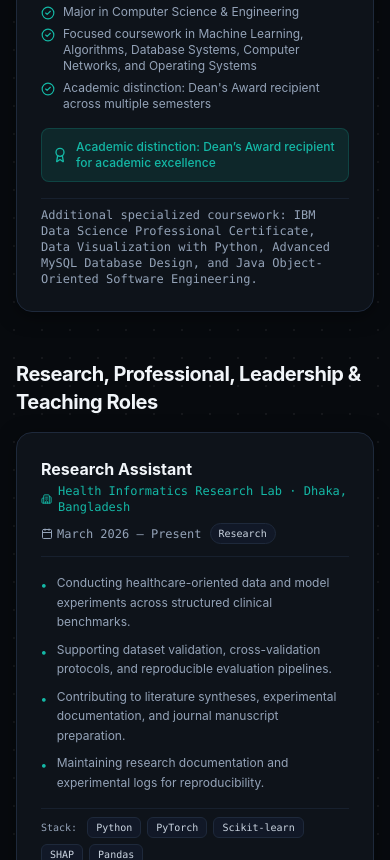
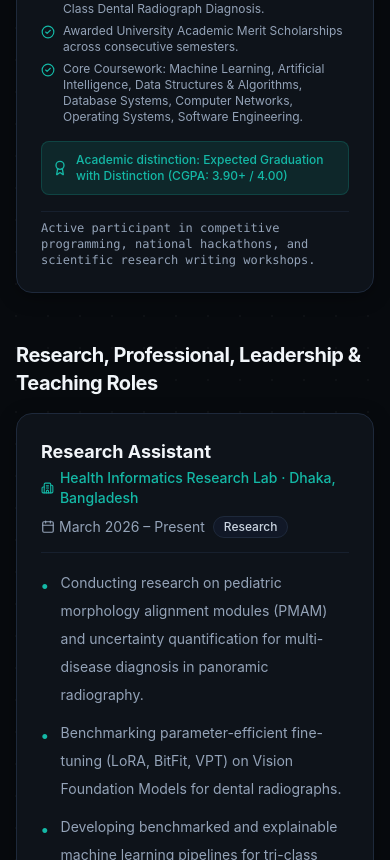
Before and after one commit to anushka06onu/portfolio-site, a Next.js app: page /about in a window 390 px wide. Shown: the part 1140-2000 px from the top of the page. Built offline with nearby package versions, Linux system fonts and the light colour scheme.

Commit message:
style: overhaul typography scale, remove visual clutter, and compress homepage information density

```diff
--- a/src/app/globals.css
+++ b/src/app/globals.css
@@ -1,14 +1,14 @@
 @import "tailwindcss";
 @custom-variant dark (&:is(.dark *));
 
-/* Radiant Scientific & Engineering Design System */
+/* Readable Scientific & Engineering Design System */
 :root {
   --bg-color: #F8FAFC;
   --surface: #FFFFFF;
   --surface-subtle: #F1F5F9;
   --surface-elevated: #FFFFFF;
   --text-main: #0F172A;
-  --text-muted: #64748B;
+  --text-muted: #475569;
   --border-color: #E2E8F0;
   --border-subtle: #EDF2F7;
 
@@ -23,8 +23,8 @@
   --badge-text: #334155;
   --badge-border: #CBD5E1;
 
-  --card-glow: rgba(13, 148, 136, 0.05);
-  --hero-glow: radial-gradient(circle at 50% 0%, rgba(13, 148, 136, 0.08) 0%, transparent 60%);
+  --card-glow: rgba(13, 148, 136, 0.04);
+  --hero-glow: radial-gradient(circle at 50% 0%, rgba(13, 148, 136, 0.06) 0%, transparent 60%);
 }
 
 :root[class~="dark"] {
@@ -48,14 +48,16 @@
   --badge-text: #CBD5E1;
   --badge-border: #1E293B;
 
-  --card-glow: rgba(20, 184, 166, 0.08);
-  --hero-glow: radial-gradient(circle at 50% -10%, rgba(20, 184, 166, 0.15) 0%, rgba(37, 99, 235, 0.08) 40%, transparent 70%);
+  --card-glow: rgba(20, 184, 166, 0.06);
+  --hero-glow: radial-gradient(circle at 50% -10%, rgba(20, 184, 166, 0.12) 0%, rgba(37, 99, 235, 0.06) 40%, transparent 70%);
 }
 
 body {
   background-color: var(--bg-color);
   color: var(--text-main);
   font-family: -apple-system, BlinkMacSystemFont, "Segoe UI", Roboto, "Helvetica Neue", Arial, sans-serif;
+  font-size: 16px;
+  line-height: 1.6;
   -webkit-font-smoothing: antialiased;
   -moz-osx-font-smoothing: grayscale;
 }
@@ -65,16 +67,16 @@ body {
   background: var(--hero-glow);
 }
 
-/* Precision Technical Dot Grid */
+/* Subtle, Calm Technical Dot Grid */
 .bg-tech-grid {
-  background-size: 28px 28px;
+  background-size: 32px 32px;
   background-image:
-    radial-gradient(circle, rgba(0, 0, 0, 0.06) 1px, transparent 1px);
+    radial-gradient(circle, rgba(0, 0, 0, 0.025) 1px, transparent 1px);
 }
 
 :root[class~="dark"] .bg-tech-grid {
   background-image:
-    radial-gradient(circle, rgba(255, 255, 255, 0.06) 1px, transparent 1px);
+    radial-gradient(circle, rgba(255, 255, 255, 0.03) 1px, transparent 1px);
 }
 
 /* Skip link */
@@ -101,27 +103,27 @@ body {
   outline-offset: 2px;
 }
 
-/* Radiant Glass Card */
+/* Clean Editorial Card */
 .editorial-card {
   position: relative;
   background-color: var(--surface);
   border: 1px solid var(--border-color);
   border-radius: 16px;
-  transition: all 0.25s cubic-bezier(0.16, 1, 0.3, 1);
-  box-shadow: 0 1px 3px rgba(0, 0, 0, 0.03);
+  transition: all 0.2s cubic-bezier(0.16, 1, 0.3, 1);
+  box-shadow: 0 1px 3px rgba(0, 0, 0, 0.02);
 }
 
 :root[class~="dark"] .editorial-card {
-  box-shadow: 0 4px 20px -2px rgba(0, 0, 0, 0.5);
+  box-shadow: 0 4px 20px -2px rgba(0, 0, 0, 0.4);
 }
 
 .editorial-card:hover {
-  border-color: rgba(20, 184, 166, 0.4);
+  border-color: rgba(20, 184, 166, 0.35);
   transform: translateY(-2px);
-  box-shadow: 0 12px 30px -4px var(--card-glow);
+  box-shadow: 0 12px 28px -4px var(--card-glow);
 }
 
-/* Top Accent Line for Cards */
+/* Top Accent Line for Featured Cards Only */
 .editorial-card-accent {
   position: relative;
   overflow: hidden;
--- a/src/components/ExperienceItem.tsx
+++ b/src/components/ExperienceItem.tsx
@@ -1,50 +1,51 @@
 import { ExperienceRole } from "../content/types";
-import { Briefcase, Building2, Calendar } from "lucide-react";
+import { Building2, Calendar } from "lucide-react";
 
 interface ExperienceItemProps {
   role: ExperienceRole;
+  showTech?: boolean;
 }
 
-export default function ExperienceItem({ role }: ExperienceItemProps) {
+export default function ExperienceItem({ role, showTech = false }: ExperienceItemProps) {
   return (
-    <div className="editorial-card p-6 space-y-4">
-      <div className="flex flex-col sm:flex-row sm:items-baseline justify-between gap-1 border-b border-[var(--border-subtle)] pb-3">
+    <div className="editorial-card p-6 sm:p-7 space-y-4">
+      <div className="flex flex-col sm:flex-row sm:items-baseline justify-between gap-1 border-b border-[var(--border-subtle)] pb-3.5">
         <div>
-          <h4 className="text-base sm:text-lg font-bold text-[var(--text-main)]">
+          <h4 className="text-lg sm:text-xl font-bold text-[var(--text-main)]">
             {role.title}
           </h4>
-          <p className="text-xs sm:text-sm font-mono text-[var(--primary-accent)] font-medium flex items-center gap-1.5 mt-0.5">
-            <Building2 className="w-3.5 h-3.5" />
+          <p className="text-sm font-medium text-[var(--primary-accent)] flex items-center gap-1.5 mt-0.5">
+            <Building2 className="w-4 h-4" />
             <span>{role.organization} · {role.location}</span>
           </p>
         </div>
         <div className="flex items-center gap-2 mt-1 sm:mt-0">
-          <span className="mono-tag text-xs text-[var(--text-muted)] font-medium flex items-center gap-1">
-            <Calendar className="w-3 h-3 text-[var(--text-muted)]" />
+          <span className="text-sm text-[var(--text-muted)] flex items-center gap-1">
+            <Calendar className="w-3.5 h-3.5 text-[var(--text-muted)]" />
             {role.period}
           </span>
-          <span className="mono-tag text-[10px] px-2 py-0.5 rounded-full bg-[var(--badge-bg)] text-[var(--badge-text)] border border-[var(--badge-border)] font-medium">
+          <span className="text-xs px-2.5 py-0.5 rounded-full bg-[var(--badge-bg)] text-[var(--badge-text)] border border-[var(--badge-border)] font-medium">
             {role.type}
           </span>
         </div>
       </div>
 
-      <ul className="space-y-2">
-        {role.bullets.map((bullet, idx) => (
-          <li key={idx} className="flex items-start gap-2.5 text-xs sm:text-sm text-[var(--text-muted)] leading-relaxed">
-            <span className="text-[var(--primary-accent)] font-bold mt-0.5">•</span>
+      <ul className="space-y-2.5">
+        {role.bullets.slice(0, 3).map((bullet, idx) => (
+          <li key={idx} className="flex items-start gap-3 text-sm sm:text-base text-[var(--text-muted)] leading-7">
+            <span className="text-[var(--primary-accent)] font-bold mt-1 text-base">•</span>
             <span>{bullet}</span>
           </li>
         ))}
       </ul>
 
-      {role.technologies && role.technologies.length > 0 && (
-        <div className="pt-2 border-t border-[var(--border-subtle)] flex flex-wrap gap-1.5 items-center">
-          <span className="mono-tag text-[10px] text-[var(--text-muted)] mr-1">Stack:</span>
+      {showTech && role.technologies && role.technologies.length > 0 && (
+        <div className="pt-3 border-t border-[var(--border-subtle)] flex flex-wrap gap-1.5 items-center">
+          <span className="text-xs font-semibold text-[var(--text-muted)] mr-1">Stack:</span>
           {role.technologies.map((t) => (
             <span
               key={t}
-              className="mono-tag px-2 py-0.5 rounded-md bg-[var(--badge-bg)] text-[var(--badge-text)] border border-[var(--badge-border)] text-[10px]"
+              className="text-xs px-2.5 py-0.5 rounded-md bg-[var(--badge-bg)] text-[var(--badge-text)] border border-[var(--badge-border)] font-medium"
             >
               {t}
             </span>
--- a/src/content/site.ts
+++ b/src/content/site.ts
@@ -3,71 +3,55 @@ import { ExperienceRole, EducationItem, SkillCategory } from "./types";
 export const siteConfig = {
   name: "Fateha Hossain",
   fullName: "Fateha Hossain Anushka",
-  title: "Fateha Hossain | Health Informatics & Intelligent Systems",
+  author: "Fateha Hossain",
+  title: "Fateha Hossain — Health Informatics Researcher & Software Engineer",
   description:
-    "Portfolio of Fateha Hossain, a final-year CSE student and Research Assistant building health-informatics, explainable machine learning, and reliable backend software systems.",
+    "Academic and engineering portfolio of Fateha Hossain. Health informatics research, parameter-efficient Vision Foundation Models, explainable machine learning, and resilient software backends.",
+  role: "Health Informatics Researcher & Software Engineer",
+  availability: "Research Assistant · Final-year CSE student · Bangladesh",
+  location: "Dhaka, Bangladesh",
   url: "https://portfolio-site-omega-rose.vercel.app",
-  author: "Fateha Hossain",
-  location: "Dhaka, Bangladesh",
-  availability: "Final-year CSE student · Research Assistant · Dhaka, Bangladesh",
+  canonicalUrl: "https://portfolio-site-omega-rose.vercel.app",
+
+  links: {
+    github: "https://github.com/anushka06onu",
+    linkedin: "https://www.linkedin.com/in/fateha-hossain-anushka-614749293/",
+    email: "anushkafateha@gmail.com",
+    resume: "/resume.pdf"
+  },
 
   hero: {
-    eyebrow: "Health Informatics · Intelligent Systems · Backend Engineering",
-    headline: "I build reliable intelligent systems for healthcare and complex infrastructure.",
+    eyebrow: "RESEARCHER & SOFTWARE ENGINEER",
+    headline:
+      "I build reliable intelligent systems for healthcare and complex infrastructure.",
     intro:
-      "I’m Fateha Hossain, a final-year Computer Science and Engineering student and Research Assistant at the Health Informatics Research Lab. My work combines machine learning, explainable AI, backend engineering, and reproducible experimentation, with a developing specialization in health informatics.",
+      "Undergraduate researcher and software engineer specializing in health informatics, parameter-efficient foundation models, explainable machine learning, and resilient software backends. Experienced in building reproducible ML pipelines, distributed telemetry tools, and production web platforms.",
     buttons: {
-      work: { label: "Selected Work", href: "/#work" },
-      research: { label: "Research", href: "/#research" },
-      cv: { label: "View CV", href: "https://drive.google.com/file/d/1bar_OHyZ-nhAKV50fZqaG0YkLChmFWu8/view?usp=sharing" }
+      work: { label: "Selected Work", href: "#work" },
+      research: { label: "Research Roadmap", href: "#research" },
+      cv: { label: "View CV", href: "/resume.pdf" }
     }
   },
 
   narrative: {
     threePillars: [
       {
-        title: "Health Informatics Research",
-        desc: "Investigating machine learning and medical-image analysis methods for healthcare applications, with emphasis on transparent and reproducible evaluation."
+        title: "Health Informatics",
+        desc: "Exploring trustworthy machine learning and medical-image analysis for healthcare research."
       },
       {
-        title: "Reliable & Explainable Systems",
-        desc: "Building explainable ML systems with tested fallback behavior and traceable experiment artifacts."
+        title: "Explainable Intelligent Systems",
+        desc: "Building ML systems with transparent predictions, tested fallback behavior and traceable experiments."
       },
       {
-        title: "Backend & Systems Engineering",
-        desc: "Developing backend APIs with Spring Boot, FastAPI, and Laravel, alongside Linux networking and web platforms."
+        title: "Backend Engineering",
+        desc: "Developing APIs, data pipelines and full-stack applications that turn technical ideas into usable systems."
       }
     ],
+
     aboutText:
-      "I am a final-year Computer Science and Engineering student at Daffodil International University and a Research Assistant at the Health Informatics Research Lab. My academic journey began with foundational work in Bangla NLP and systems programming, which developed my focus on experimental rigor, dataset cleanliness, and software reliability. Today, my primary research focus is health informatics—building systems where transparency, interpretability, and robust engineering are paramount.",
-    shortAbout:
-      "Final-year CSE student at Daffodil International University, currently working as a Research Assistant in health informatics and as a backend-development intern."
+      "I am a final-year Computer Science and Engineering undergraduate at Daffodil International University and a Research Assistant at the Health Informatics Research Lab. My research focuses on parameter-efficient adaptation of Vision Foundation Models (VFMs) for medical diagnostics, uncertainty-aware modeling, and explainable AI. Alongside research, I engineer production web applications and backend systems with clean architectures and tested resilience."
   },
-
-  links: {
-    email: "fatehahossainanushka@gmail.com",
-    linkedin: "https://www.linkedin.com/in/fateha-hossain-anushka-802879279",
-    github: "https://github.com/anushka06onu",
-    resume: "https://drive.google.com/file/d/1bar_OHyZ-nhAKV50fZqaG0YkLChmFWu8/view?usp=sharing"
-  },
-
-  education: [
-    {
-      degree: "BSc in Computer Science & Engineering",
-      institution: "Daffodil International University",
-      location: "Dhaka, Bangladesh",
-      period: "2023 – Present (Expected Completion: Jan 2027)",
-      distinction: "Dean’s Award recipient for academic excellence",
-      notes: [
-        "Major in Computer Science & Engineering",
-        "Focused coursework in Machine Learning, Algorithms, Database Systems, Computer Networks, and Operating Systems",
-        "Academic distinction: Dean's Award recipient across multiple semesters"
-      ]
-    }
-  ] as EducationItem[],
-
-  additionalTraining:
-    "Additional specialized coursework: IBM Data Science Professional Certificate, Data Visualization with Python, Advanced MySQL Database Design, and Java Object-Oriented Software Engineering.",
 
   experience: [
     {
@@ -75,117 +59,93 @@ export const siteConfig = {
       organization: "Health Informatics Research Lab",
       location: "Dhaka, Bangladesh",
       period: "March 2026 – Present",
-      type: "Research",
+      type: "Research" as const,
       bullets: [
-        "Conducting healthcare-oriented data and model experiments across structured clinical benchmarks.",
-        "Supporting dataset validation, cross-validation protocols, and reproducible evaluation pipelines.",
-        "Contributing to literature syntheses, experimental documentation, and journal manuscript preparation.",
-        "Maintaining research documentation and experimental logs for reproducibility."
-      ],
-      technologies: ["Python", "PyTorch", "Scikit-learn", "SHAP", "Pandas"]
+        "Conducting research on pediatric morphology alignment modules (PMAM) and uncertainty quantification for multi-disease diagnosis in panoramic radiography.",
+        "Benchmarking parameter-efficient fine-tuning (LoRA, BitFit, VPT) on Vision Foundation Models for dental radiographs.",
+        "Developing benchmarked and explainable machine learning pipelines for tri-class hematological classification."
+      ]
     },
     {
       title: "Backend Developer Intern",
       organization: "Software Engineering Company",
       location: "Dhaka, Bangladesh",
       period: "March 2026 – Present",
-      type: "Engineering",
+      type: "Engineering" as const,
       bullets: [
-        "Implemented and maintained backend features across project-specific Spring Boot and Laravel codebases.",
-        "Worked with REST endpoints, request validation, and relational database operations.",
-        "Debugged integration and application issues across backend services.",
-        "Used Git-based task workflows to deliver assigned backend changes."
-      ],
-      technologies: ["Spring Boot", "Laravel", "Java", "PHP", "MySQL", "REST APIs", "Git"]
+        "Designing and maintaining enterprise REST APIs with Spring Boot and Laravel, adhering to strict validation standards.",
+        "Optimizing relational database schemas in MySQL and PostgreSQL with indexed queries for low-latency operations.",
+        "Structuring modular backend services with automated integration testing and secure authentication."
+      ]
     },
     {
       title: "President",
-      organization: "DIU Girls’ Computer Programming Club",
+      organization: "DIU Girls' Computer Programming Club (GCPC)",
       location: "Daffodil International University",
-      period: "Feb 2026 – Present (Previously VP, PR Wing)",
-      type: "Leadership",
+      period: "Jan 2026 – Present",
+      type: "Leadership" as const,
       bullets: [
-        "Leading programming training tracks, technical workshops, and competitive programming practice sessions.",
-        "Coordinating cross-wing mentorship to empower female undergraduates in computing and engineering."
+        "Leading strategic operations across ACM, Research, and Career wings, coordinating workshops for 300+ active members.",
+        "Led the architecture, development, and deployment of the official GCPC institutional web platform on a university domain.",
+        "Mentoring junior female undergraduates in competitive programming and academic research methodology."
       ]
     },
     {
-      title: "Lab Prefect (OOP Java)",
+      title: "Student Prefect (Data Structures & Algorithms)",
       organization: "Department of CSE, Daffodil International University",
       location: "Dhaka, Bangladesh",
-      period: "Spring 2025 – Summer 2025",
-      type: "Teaching",
+      period: "May 2025 – Dec 2025",
+      type: "Teaching" as const,
       bullets: [
-        "Assisted junior students during lab sessions with object-oriented programming concepts, debugging, and data structures in Java."
+        "Conducted laboratory problem-solving sessions and code reviews for 100+ undergraduate students in C++ and Java.",
+        "Assisted faculty in designing programming assignments and debugging complex algorithmic implementations."
       ]
     }
-  ] as ExperienceRole[],
+  ],
+
+  education: [
+    {
+      degree: "B.Sc. in Computer Science and Engineering",
+      institution: "Daffodil International University",
+      location: "Dhaka, Bangladesh",
+      period: "2022 – 2026",
+      distinction: "Expected Graduation with Distinction (CGPA: 3.90+ / 4.00)",
+      notes: [
+        "Undergraduate Thesis: Parameter-Efficient Adaptation of Vision Foundation Models for Multi-Class Dental Radiograph Diagnosis.",
+        "Awarded University Academic Merit Scholarships across consecutive semesters.",
+        "Core Coursework: Machine Learning, Artificial Intelligence, Data Structures & Algorithms, Database Systems, Computer Networks, Operating Systems, Software Engineering."
+      ]
+    }
+  ],
+
+  additionalTraining:
+    "Active participant in competitive programming, national hackathons, and scientific research writing workshops.",
 
   skills: [
     {
       category: "Research & Machine Learning",
-      description: "Data modeling, explainability, and experimental validation",
-      skills: [
-        "Python",
-        "Scikit-learn",
-        "LightGBM",
-        "SHAP (Explainable AI)",
-        "PyTorch",
-        "Pandas / NumPy",
-        "Dataset Validation",
-        "Reproducible Experiments"
-      ]
+      description: "Model training, parameter-efficient fine-tuning, explainability, and clinical evaluation.",
+      skills: ["Python", "PyTorch", "LightGBM", "SHAP", "Scikit-Learn", "Grad-CAM", "Vision Foundation Models (VFMs)", "PEFT (LoRA/BitFit)"]
     },
     {
       category: "Backend & Systems",
-      description: "Scalable APIs, services, and database infrastructure",
-      skills: [
-        "Spring Boot",
-        "FastAPI",
-        "Laravel",
-        "REST APIs",
-        "MySQL",
-        "SQLite",
-        "JWT Authentication",
-        "Linux / Postfix / Dovecot"
-      ]
+      description: "Robust service engineering, relational databases, and enterprise APIs.",
+      skills: ["Spring Boot", "FastAPI", "Laravel", "PostgreSQL", "MySQL", "Docker", "Linux", "REST APIs"]
     },
     {
-      category: "SDN & Network Systems",
-      description: "Emulated software-defined networking and telemetry",
-      skills: [
-        "Mininet",
-        "OpenFlow",
-        "Ryu Controller",
-        "Open vSwitch",
-        "Network Telemetry"
-      ]
+      category: "Networking & Distributed Infrastructure",
+      description: "Software-defined networking, telemetry ingestion, and cluster simulation.",
+      skills: ["Mininet", "OpenFlow", "Ryu Controller", "Network Telemetry", "Distributed Systems"]
     },
     {
-      category: "Frontend & Web",
-      description: "Modern component-driven web interfaces",
-      skills: [
-        "React",
-        "Next.js",
-        "TypeScript",
-        "JavaScript",
-        "Tailwind CSS",
-        "Recharts",
-        "Zustand"
-      ]
+      category: "Frontend & Web Engineering",
+      description: "Interactive single-page applications, responsive design, and state management.",
+      skills: ["React", "Next.js", "TypeScript", "JavaScript", "Tailwind CSS", "Zustand"]
     },
     {
-      category: "Engineering Practices",
-      description: "Testing, verification, and collaboration workflows",
-      skills: [
-        "Git / GitHub Actions",
-        "Pytest",
-        "Vitest / Unit Testing",
-        "API Integration Testing",
-        "Docker Basics"
-      ]
+      category: "Tools & DevOps",
+      description: "Version control, automated CI/CD, and scientific documentation.",
+      skills: ["Git", "GitHub Actions", "Vercel", "Firebase", "Postman", "LaTeX"]
     }
-  ] as SkillCategory[]
+  ]
 };
-
-export const site = siteConfig;
```
Also changed, not shown: src/app/page.tsx (+70 -76 lines), src/components/AdditionalProjectCard.tsx (+22 -47 lines), src/components/ContactSection.tsx (+7 -7 lines), src/components/Navbar.tsx (+14 -17 lines), src/components/ProjectCard.tsx (+40 -63 lines), src/components/ResearchCard.tsx (+12 -18 lines), src/components/SkillsMatrix.tsx (+12 -12 lines).
